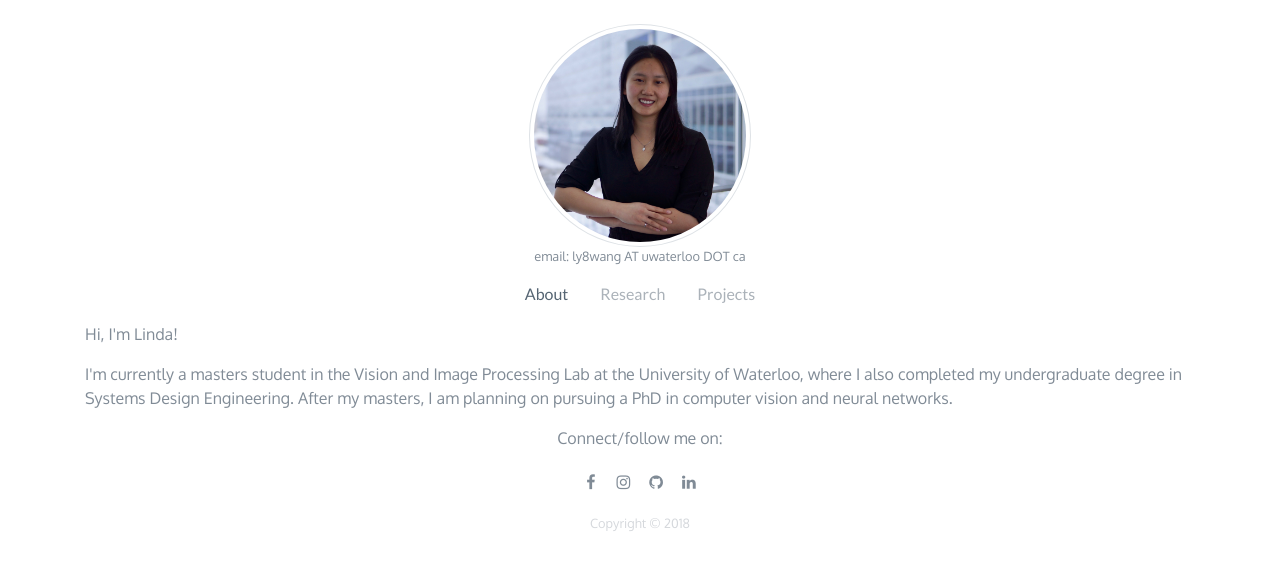
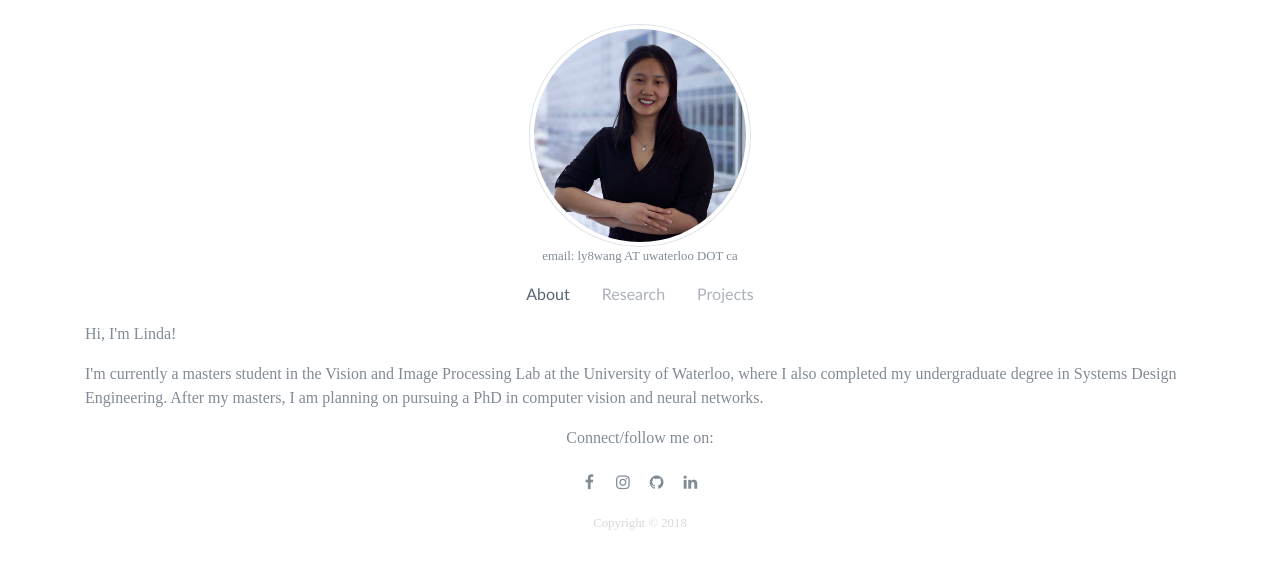
Before and after one commit to lindawangg/lindawangg.github.io, a plain HTML site: page index.html in a window 1280 px wide. Drawn offline with Linux system fonts and the light colour scheme; a web font is replaced by a local one.

```diff
--- a/css/stylesheet.css
+++ b/css/stylesheet.css
@@ -1,3 +1,36 @@
+/* latin-ext */
+@font-face {
+  font-family: 'Lato';
+  font-style: normal;
+  font-weight: 400;
+  src: local('Lato Regular'), local('Lato-Regular'), url(http://fonts.gstatic.com/s/lato/v14/S6uyw4BMUTPHjxAwXiWtFCfQ7A.woff2) format('woff2');
+  unicode-range: U+0100-024F, U+0259, U+1E00-1EFF, U+2020, U+20A0-20AB, U+20AD-20CF, U+2113, U+2C60-2C7F, U+A720-A7FF;
+}
+/* latin */
+@font-face {
+  font-family: 'Lato';
+  font-style: normal;
+  font-weight: 400;
+  src: local('Lato Regular'), local('Lato-Regular'), url(http://fonts.gstatic.com/s/lato/v14/S6uyw4BMUTPHjx4wXiWtFCc.woff2) format('woff2');
+  unicode-range: U+0000-00FF, U+0131, U+0152-0153, U+02BB-02BC, U+02C6, U+02DA, U+02DC, U+2000-206F, U+2074, U+20AC, U+2122, U+2191, U+2193, U+2212, U+2215, U+FEFF, U+FFFD;
+}
+/* latin-ext */
+@font-face {
+  font-family: 'Oxygen';
+  font-style: normal;
+  font-weight: 400;
+  src: local('Oxygen Regular'), local('Oxygen-Regular'), url(http://fonts.gstatic.com/s/oxygen/v7/2sDfZG1Wl4LcnbuKgE0mRUe0A4Uc.woff2) format('woff2');
+  unicode-range: U+0100-024F, U+0259, U+1E00-1EFF, U+2020, U+20A0-20AB, U+20AD-20CF, U+2113, U+2C60-2C7F, U+A720-A7FF;
+}
+/* latin */
+@font-face {
+  font-family: 'Oxygen';
+  font-style: normal;
+  font-weight: 400;
+  src: local('Oxygen Regular'), local('Oxygen-Regular'), url(http://fonts.gstatic.com/s/oxygen/v7/2sDfZG1Wl4LcnbuKjk0mRUe0Aw.woff2) format('woff2');
+  unicode-range: U+0000-00FF, U+0131, U+0152-0153, U+02BB-02BC, U+02C6, U+02DA, U+02DC, U+2000-206F, U+2074, U+20AC, U+2122, U+2191, U+2193, U+2212, U+2215, U+FEFF, U+FFFD;
+}
+
 .img-circle {
     border-radius: 50%;
     width: 20%
--- a/index.html
+++ b/index.html
@@ -14,8 +14,8 @@
     <link href="vendor/bootstrap/css/bootstrap.min.css" rel="stylesheet">
 
     <!-- Custom fonts for this template -->
-    <link rel="stylesheet" type="text/css" href="http://fonts.googleapis.com/css?family=Lato">
-    <link rel="stylesheet" type="text/css" href="http://fonts.googleapis.com/css?family=Oxygen">
+    <!--link rel="stylesheet" type="text/css" href="http://fonts.googleapis.com/css?family=Lato"-->
+    <!--link rel="stylesheet" type="text/css" href="http://fonts.googleapis.com/css?family=Oxygen"-->
     <link href="vendor/font-awesome/css/font-awesome.min.css" rel="stylesheet" type="text/css">
 
     <!-- Custom styles for this template -->
```
